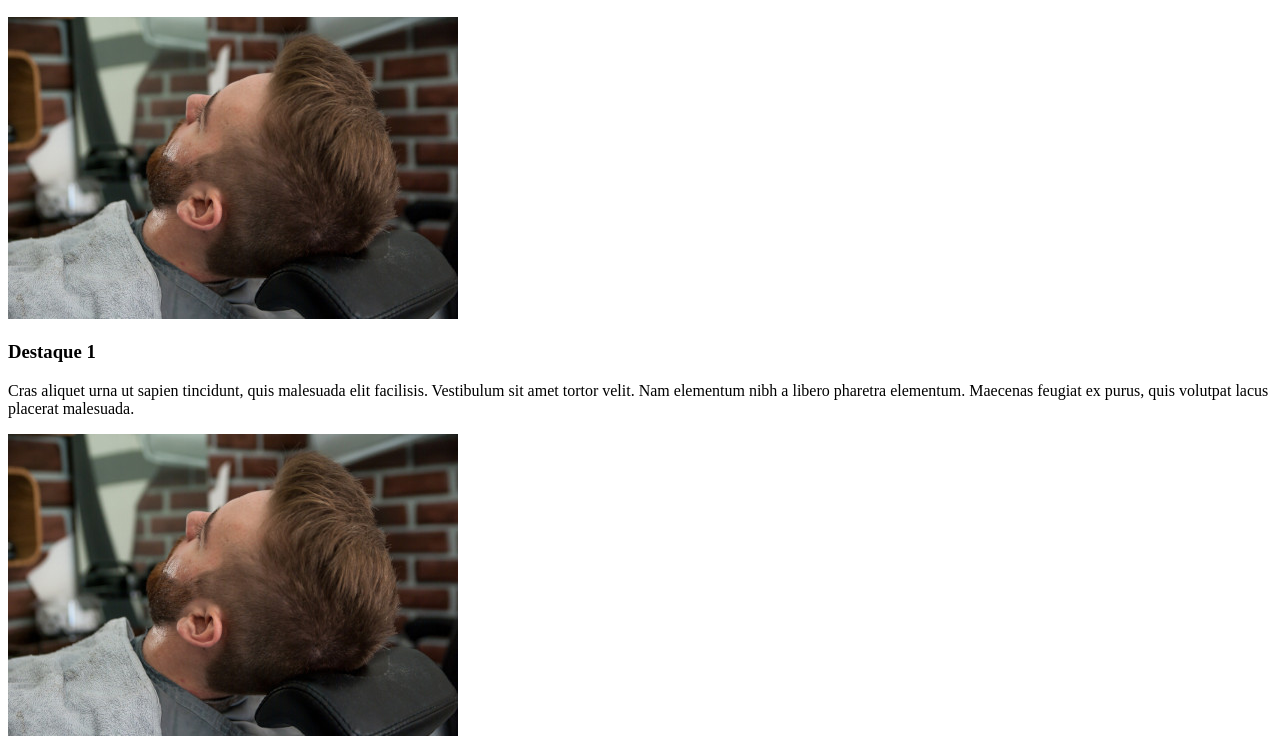
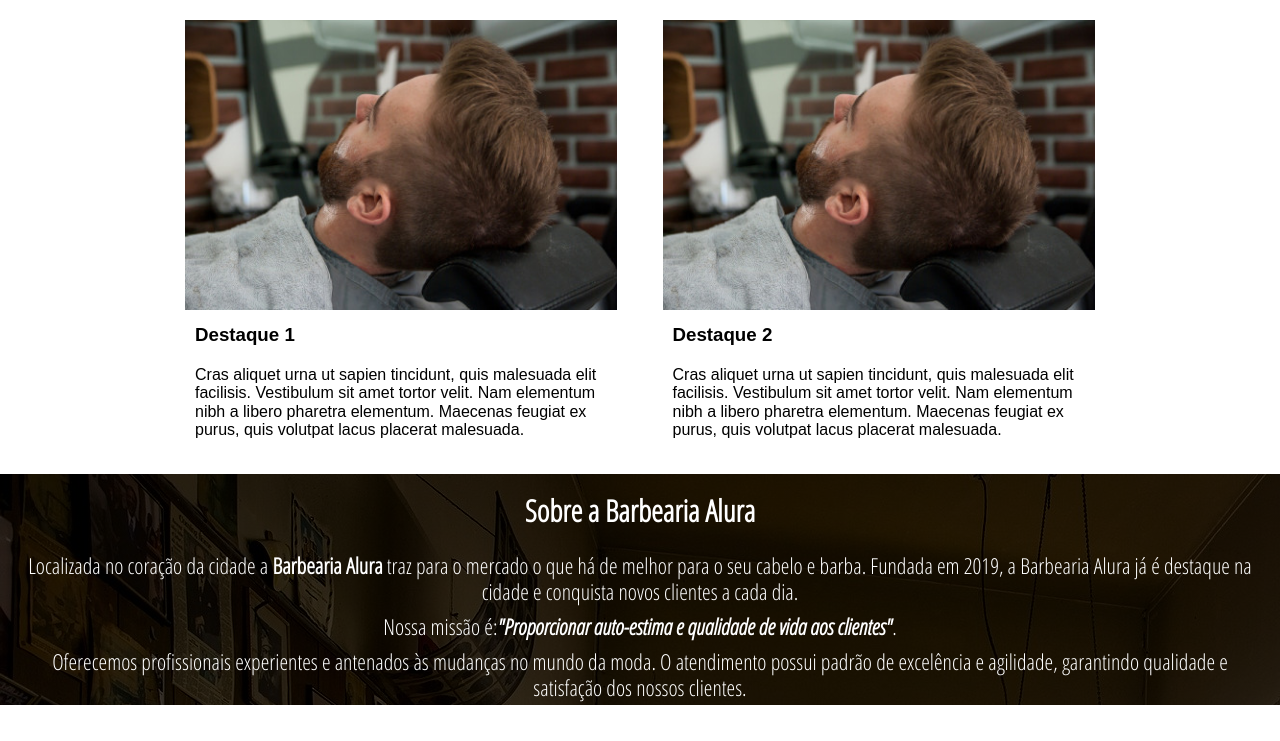
Before and after one commit to rodrigosantos-git/Cursos-html5-e-Css3-Part01, a plain HTML site: page index.html in a window 1280 px wide. Shown: the part 405-1146 px from the top of the page. Drawn offline with Linux system fonts and the light colour scheme; the site is published under a folder, as on GitHub Pages, so addresses that start at the root find nothing.

Commit message:
Update
Correção Link CSS

```diff
--- a/index.html
+++ b/index.html
@@ -3,9 +3,9 @@
    <head>
     <meta charset="UTF-8">
 <!--    <link rel="stylesheet" href="reset.css">-->
-    <link rel="stylesheet" href="/vendors/css/normalize.css">
-    <link rel="stylesheet" href="/vendors/css/grid.css">
-    <link rel="stylesheet" href="/assets/css/style.css">
+    <link rel="stylesheet" href="vendors/css/normalize.css">
+    <link rel="stylesheet" href="vendors/css/grid.css">
+    <link rel="stylesheet" href="assets/css/style.css">
     <title>Barbearia - Alura</title>
    </head>
 
```
